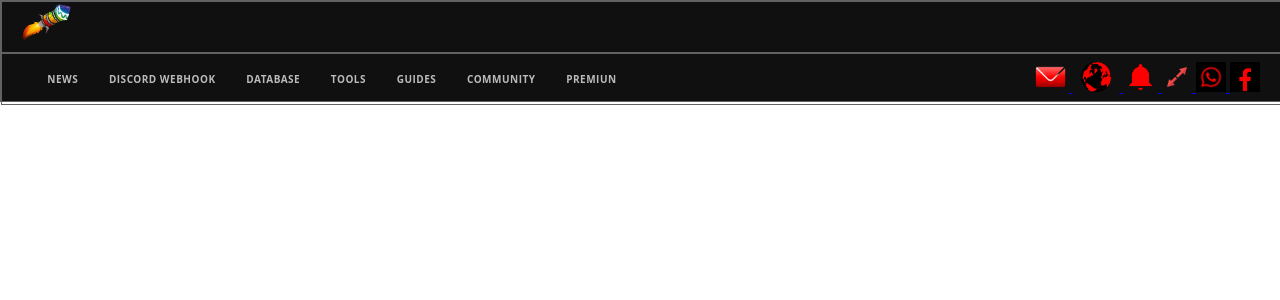
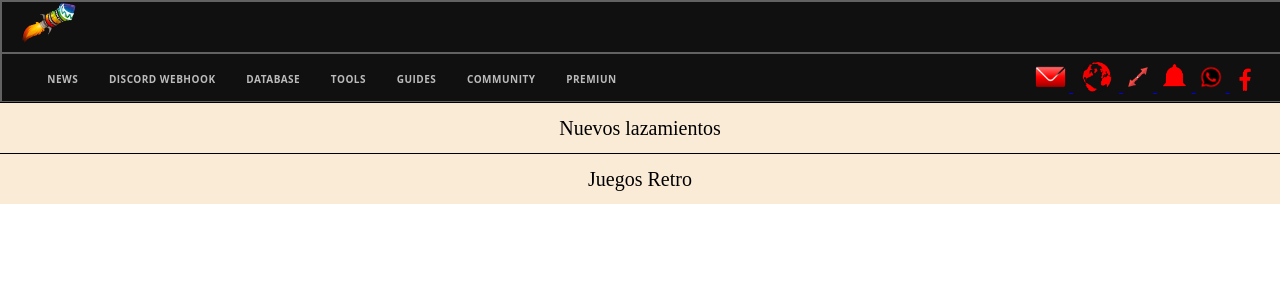
Before and after one commit to RADA1807/tercera1_Ic_2025, a PHP site: page / in a window 1280 px wide. Shown: the top 300 px of the page. Run offline with PHP 8.4, Linux system fonts and the light colour scheme.

Commit message:
accordion

```diff
--- a/css/main.css
+++ b/css/main.css
@@ -68,3 +68,55 @@ menu {
     justify-content: flex-end;
     padding-right: 20px;
 }
+
+.main-accordion-container{
+    background-color: rgb(56, 13, 228);
+    width: 100%;
+}
+
+.accordion-item {
+    width: 100%;
+    display: flex;
+    flex-direction: column;
+    align-items: center;
+    justify-content: center;
+    height: auto;
+    border-top: 1px black solid;
+}
+.accordion-item:hover {
+    transform: scale(1.05);
+    border: 1px black solid;
+}
+
+.accordion-title {
+    width: 100%;
+    background-color: antiquewhite;
+    height: 50px;
+    font-size: 20px;
+    font-weight: 500;
+    display: flex;
+    flex-direction: column;
+    align-items: center;
+    justify-content: center;
+}
+
+.accordion-desc {
+    display: none;
+}
+
+.accordion-title .tab-active {
+    font-size: 30px;
+    pointer-events: visible;
+}
+
+.tab-active .accordion-desc {
+    width: 100%;
+    background-color: gainsboro;
+    height: 50px;
+    display: flex;
+    flex-direction: column;
+    align-items: center;
+    justify-content: center;
+    padding: 10PX 0;
+
+}
--- a/index.php
+++ b/index.php
@@ -1,7 +1,10 @@
-<?php
-require_once "./parte_superior.php"?>
+<?php require_once './parte_superior.php'?>
+
+<body>
+    <div class="main-accordion-container"></div>
+</body>
 
 
 
 
-<?php require_once "./parte_inferior.php"?>
+<?php require_once './parte_inferior.php'?>
--- a/parte_inferior.php
+++ b/parte_inferior.php
@@ -1,3 +1,7 @@
+
+
+
+
 
 
 
@@ -5,3 +9,5 @@
 
 
 </html>
+
+<script src="./script/accordion.js"></script>
--- a/parte_superior.php
+++ b/parte_superior.php
@@ -10,7 +10,7 @@
     <menu>
     <div class="menu-up">
         <a href="./">
-            <img src="./Images/Rocket.png" alt=""height="50">
+            <img src="./Images/Rocket.png" alt=""height="55">
         </a>
     </div>
 <div class="menu-down">
@@ -27,10 +27,10 @@
     <div class="menu-derecha">
     <a href="./">
         <img src="./Images/Mail.png" alt=""height="30">
-        <img src="./Images/Languages1.png" alt=""height="30">
-        <img src="./Images/h0o47b6r.png" alt=""height="30">
-        <img src="./Images/mxxaw5jj.png" alt=""height="30">
-        <img src="./Images/Whatsapp.jpg" alt=""height="30">
+        <img src="./Images/processed_image.png" alt=""height="30">
+        <img src="./Images/Full screen.png" alt=""height="30">
+        <img src="./Images/Notificaciones.png" alt=""height="30">
+        <img src="./Images/Whatsapp.png" alt=""height="30">
         <img src="./Images/Facebook.png" alt=""height="30">
     </a>
    </div>
--- /dev/null
+++ b/script/accordion.js
@@ -0,0 +1,60 @@
+console.log('Cargando Acordión');
+
+const dataAccordion = [
+    {
+        title: "Nuevos lazamientos",
+        desc: "Ofrecemos lo último en video juegos.",
+    },
+    {
+        title: "Juegos Retro",
+        desc: "Contamos con una gran extensión de juegos retro.",
+    },
+
+];
+
+(function () {
+    let ACCORDION = {
+        init: function () {
+            let _self = this;
+            this.insertData(_self);
+            this.eventhandler(_self);
+        },
+
+        insertData: function (_self) {
+            dataAccordion.map(function (item, index) {
+                document
+                    .querySelector('.main-accordion-container')
+                    .insertAdjacentHTML('beforeend', _self.tplAccordionItem(item));
+            });
+        },
+
+        eventhandler: function (_self) {
+            let arrayRefs = document.querySelectorAll('.accordion-title');
+            for (let x = 0; x < arrayRefs.length; x++) {
+                arrayRefs[x].addEventListener('click', function (event) {
+                    console.log("Evento: ", event);
+                    _self.showTab(event.target);
+                })
+            }
+        },
+
+        tplAccordionItem: function (item) {
+            return (`<div class='accordion-item'>
+                    <div class='accordion-title'><p>${item.title}</p></div>
+                    <div class='accordion-desc'><p>${item.desc}</p></div>
+                    </div>`
+            )
+
+        },
+        showTab: function (refItem) {
+            let activeTab = document.querySelector('tab-active');
+            if (activeTab) {
+                activeTab.classList.remove('tab-active');
+            }
+            console.log('show tab: ', refItem);
+            refItem.parentElement.classList.toggle('tab-active');
+        },
+    }
+    ACCORDION.init();
+
+})();
```
Also changed, not shown: Images/Facebook.png, Images/Full screen.png (added), Images/Icon Mail.jpg (deleted), Images/Languages.png (deleted), Images/Languages1.png (deleted), Images/Notificaciones.png (added), Images/Whatsapp.jpg (deleted), Images/Whatsapp.png (added), Images/h0o47b6r.png (deleted), Images/mxxaw5jj.png (deleted), Images/processed_image.png (added).
